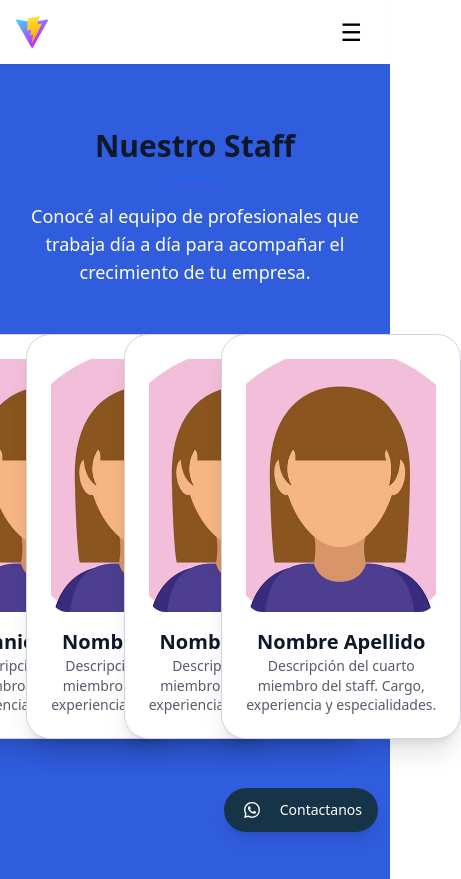
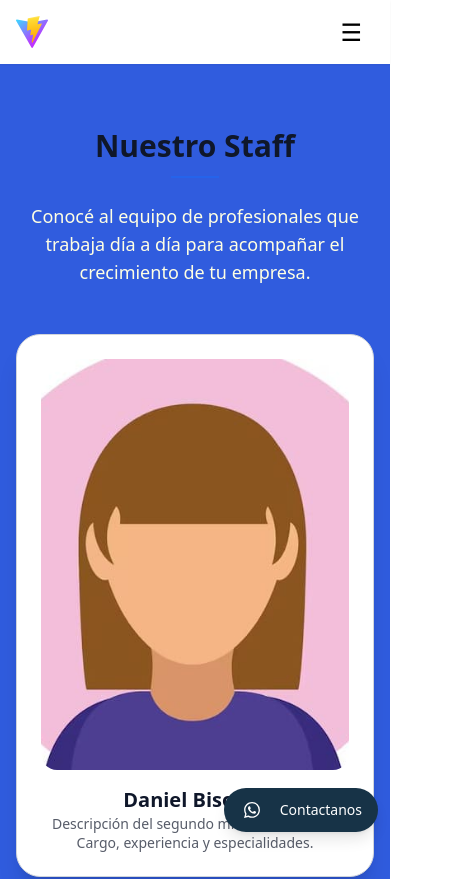
Before and after one commit to tadeo14/landing-page-Econtable, a React (Vite) app: page /staff in a window 390 px wide. Shown: the top 879 px of the page, 461 px wide, since content can reach past the window. Built offline with nearby package versions, Linux system fonts and the light colour scheme.

Commit message:
avance con las cards

```diff
--- a/src/components/StaffCard.jsx
+++ b/src/components/StaffCard.jsx
@@ -1,6 +1,6 @@
 export default function StaffCard({ name, description, imageSrc }) {
   return (
-    <div className="hover-3d card w-60 shadow-xl overflow-hidden bg-white rounded-3xl border border-[#D1D5DB]">
+    <div className="hover-3d card w-full shadow-xl overflow-hidden bg-white rounded-3xl border border-[#D1D5DB]">
       <figure className="px-6 pt-6">
         <img
           src={imageSrc}
--- a/src/pages/Staff.jsx
+++ b/src/pages/Staff.jsx
@@ -40,7 +40,7 @@ export default function Staff() {
         </div>
 
         {/* Cards */}
-        <div className="grid grid-cols-4 gap-8 justify-items-center">
+        <div className="grid grid-cols-1 sm:grid-cols-2 lg:grid-cols-4 gap-8 justify-items-center">
           {staffData.map((member) => (
             <StaffCard key={member.name} {...member} />
           ))}
```
